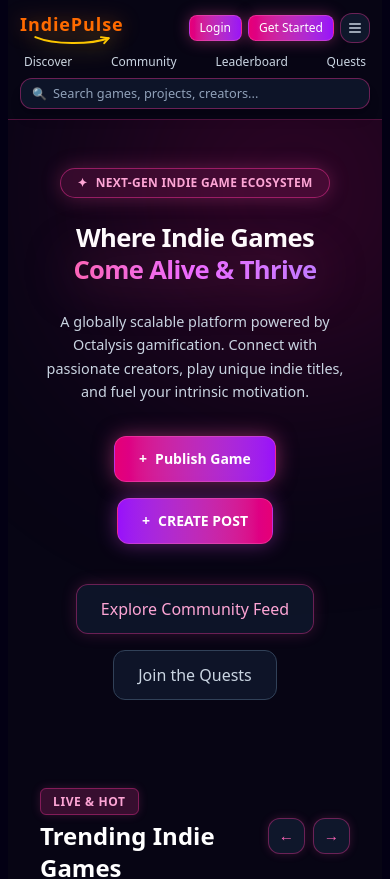
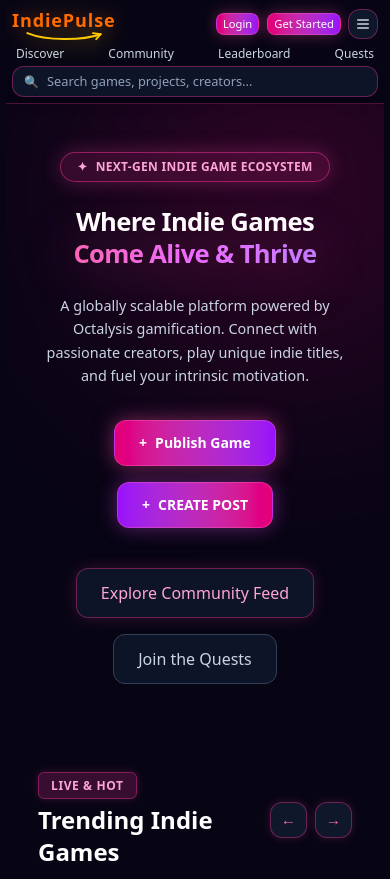
Before and after one commit to Patil-IndiePulse/IndiePulse, a Next.js app: page / in a window 390 px wide. Shown: the top 879 px of the page. Built offline with nearby package versions, Linux system fonts and the light colour scheme.

Commit message:
update globals.css for unified background and tight navbar spacing

```diff
--- a/app/globals.css
+++ b/app/globals.css
@@ -1,7 +1,7 @@
 @import "tailwindcss";
 
 body {
-  background-color: #030014;
+  background-color: #070514 !important;
   color: #ffffff;
   min-height: 100vh;
   margin: 0;
@@ -9,6 +9,11 @@ body {
   width: 100%;
   -webkit-user-select: none; /* Prevents unwanted mobile text selection/highlighting */
   user-select: none;
+}
+
+/* Ensure navbar and body share the exact same background color */
+nav, header {
+  background-color: #070514 !important;
 }
 
 footer {
@@ -20,47 +25,47 @@ footer {
 /* --- Mobile Responsive Navigation & Layout Fixes --- */
 @media screen and (max-width: 768px) {
   body {
-    padding-left: 8px;
-    padding-right: 8px;
+    padding-left: 6px;
+    padding-right: 6px;
   }
 
-  /* Make header and navigation compact to fit all options nicely on mobile */
-  header nav, .navbar, header {
+  /* Make header and navigation compact and remove extra gaps between logo and buttons */
+  header nav, .navbar, header, nav {
     display: flex !important;
     flex-wrap: wrap !important;
     align-items: center !important;
     justify-content: space-between !important;
-    padding: 6px 4px !important;
-    gap: 6px !important;
+    padding: 6px 2px !important;
+    gap: 4px !important;
   }
 
   /* Adjust logo size for mobile screens */
   header img, header .logo, .indie-logo {
-    max-height: 28px !important;
+    max-height: 26px !important;
     width: auto !important;
   }
 
   /* Make search bar full-width with clean padding so icon doesn't overlap text */
   nav input[type="text"] {
     font-size: 0.8rem !important;
-    padding: 6px 10px 6px 32px !important; /* Left padding leaves clean space for search icon */
+    padding: 6px 10px 6px 34px !important; /* Left padding leaves clean space for search icon */
     width: 100% !important;
     max-width: 100% !important;
   }
 
   /* Fit navigation links neatly side-by-side */
   header a, .nav-links a, nav ul li a {
-    font-size: 0.75rem !important;
-    padding: 2px 4px !important;
-    margin: 0 2px !important;
+    font-size: 0.72rem !important;
+    padding: 2px 3px !important;
+    margin: 0 1px !important;
     white-space: nowrap;
   }
 
-  /* Scale down header buttons like Login and Get Started */
-  header button, header .btn, nav button {
-    font-size: 0.75rem !important;
-    padding: 4px 8px !important;
-    margin: 2px !important;
+  /* Scale down header buttons like Login and Get Started to eliminate spacing gaps */
+  header button, header .btn, nav button, nav a[href="/login"], nav a[href="/signup"] {
+    font-size: 0.7rem !important;
+    padding: 3px 6px !important;
+    margin: 0 1px !important;
     width: auto !important;
     display: inline-block !important;
   }
```
